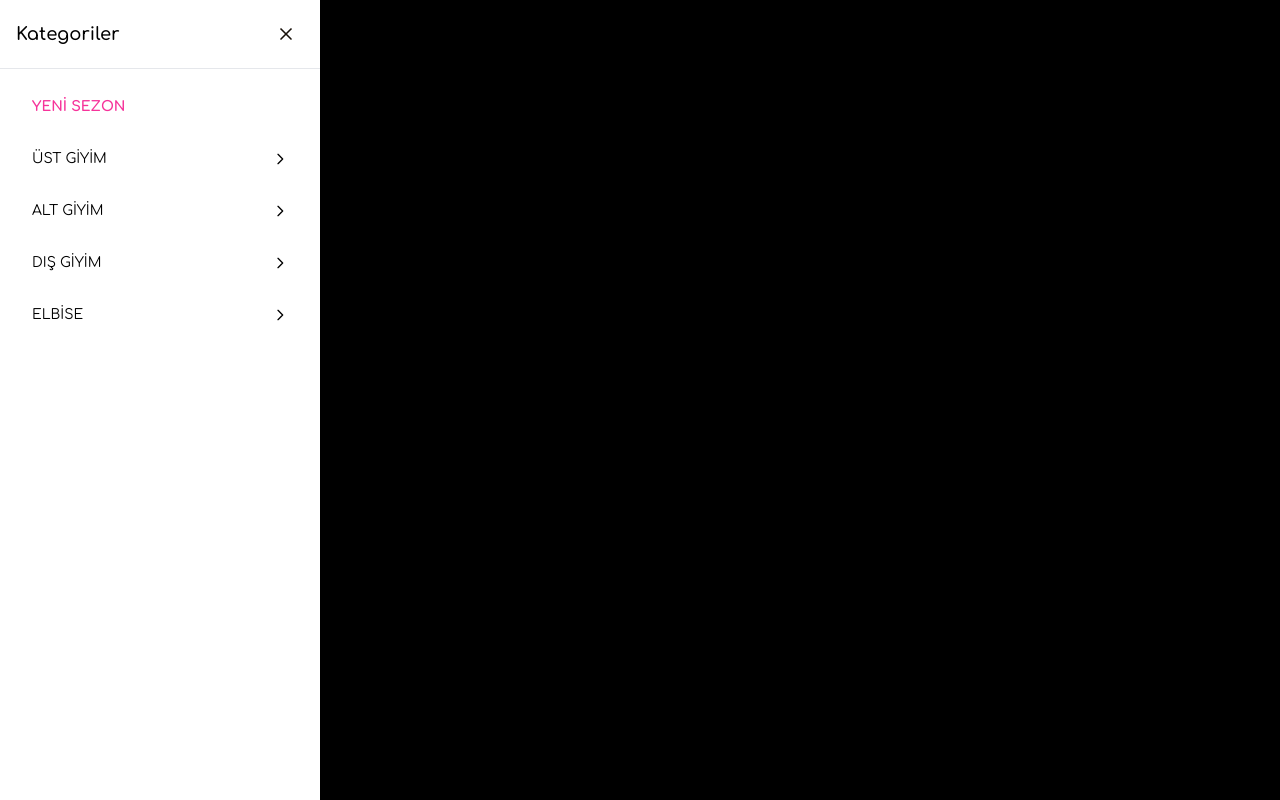
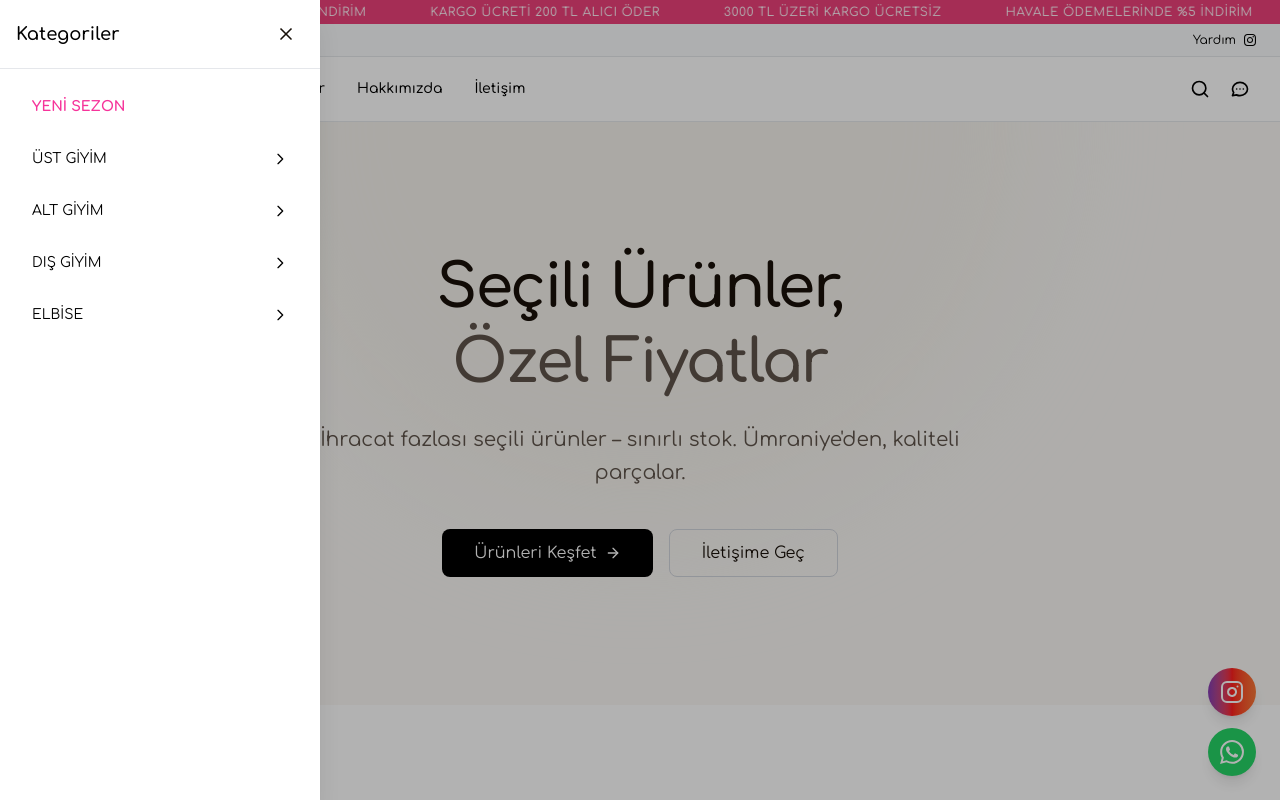
Before and after one commit to shantougfx/motto_beyoglu-website, a Next.js app: page / in a window 1280 px wide. Both pictures are taken after a click on the button 40 px from the left and 89 px from the top of the page. Shown: the top 800 px of the page. Built offline with nearby package versions, Linux system fonts and the light colour scheme.

Commit message:
Use rgba for backdrop - should show 30% opacity properly

```diff
--- a/components/new-header.tsx
+++ b/components/new-header.tsx
@@ -143,7 +143,8 @@ export default function NewHeader() {
             {categoriesSidebarOpen && (
                 <div className="fixed inset-0 z-50">
                     <div
-                        className="fixed inset-0 bg-black bg-opacity-20 transition-opacity duration-300"
+                        className="fixed inset-0 transition-opacity duration-300"
+                        style={{ backgroundColor: 'rgba(0, 0, 0, 0.3)' }}
                         onClick={handleCloseSidebar}
                     />
                     <div className={`fixed top-0 left-0 h-full w-64 sm:w-72 md:w-80 bg-white shadow-xl transform transition-transform duration-300 ease-in-out ${categoriesSidebarClosing ? 'animate-slideOutLeft' : 'animate-slideInLeft'
```
